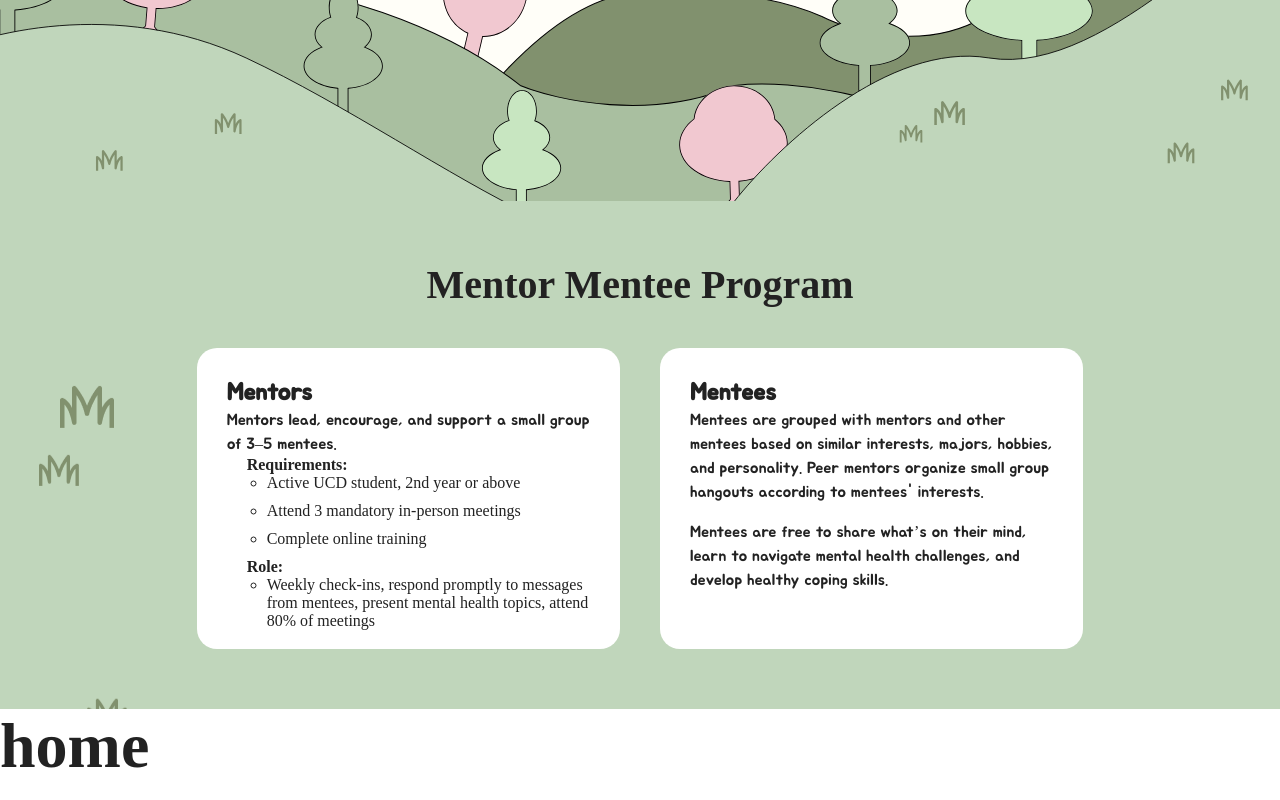
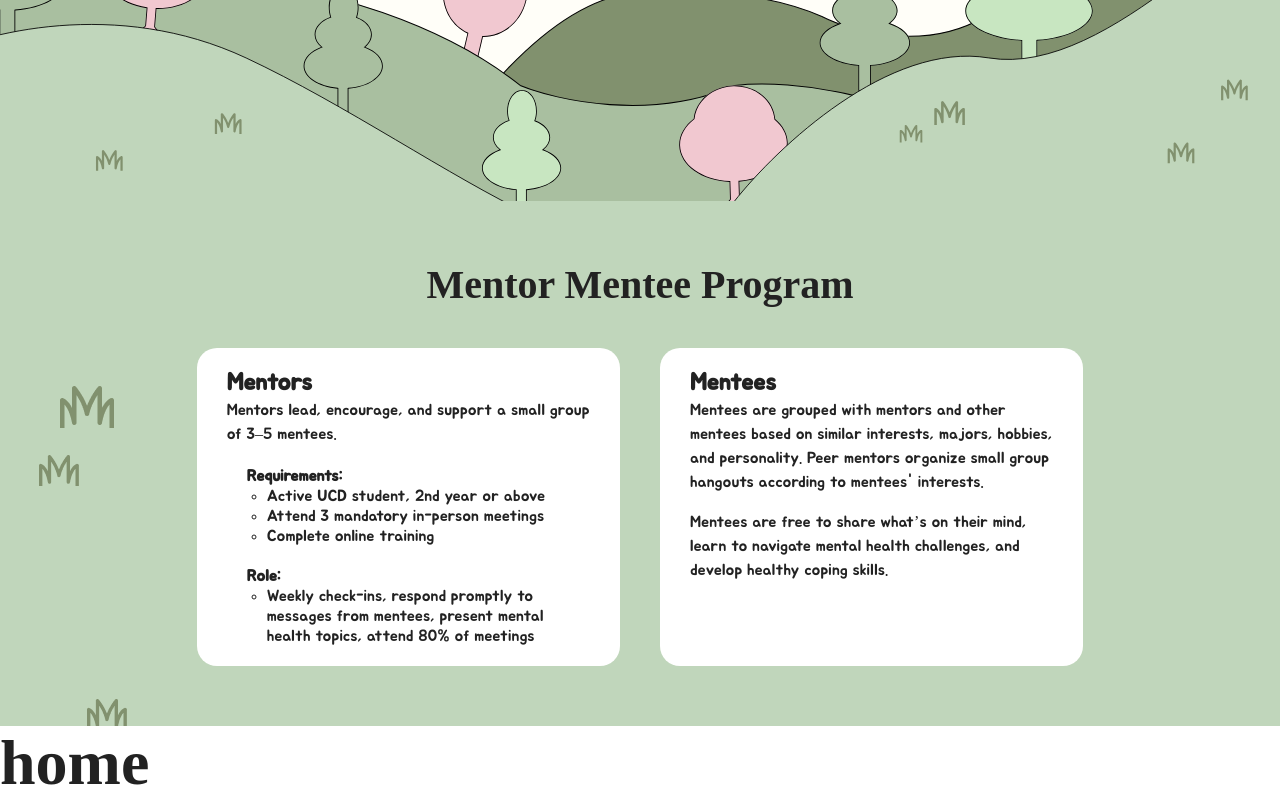
Before and after one commit to include-davis/aggie-peer-counseling, a Next.js app: page / in a window 1280 px wide. Shown: the part 672-1472 px from the top of the page. Built offline with nearby package versions, Linux system fonts and the light colour scheme; a web font is replaced by a local one.

Commit message:
style: update styles and anchor of program section

```diff
--- a/app/(pages)/_components/common/Navbar/Navbar.jsx
+++ b/app/(pages)/_components/common/Navbar/Navbar.jsx
@@ -2,12 +2,13 @@
 import React from 'react';
 import styles from './Navbar.module.scss';
 import Link from 'next/link';
-import { usePathname } from 'next/navigation';
 import NavHamburger from './menu';
+import { usePathname, useRouter } from 'next/navigation';
 
 
 const Navbar = () => {
     const pathname = usePathname();
+    const router = useRouter();
 
     const routeStyles = {
         "/home": styles["navbar-morning"],
@@ -17,6 +18,15 @@ const Navbar = () => {
     };
 
     const colorClass = routeStyles[pathname] || "";
+
+    const handleClick = () => {
+        if (pathname === '/') {
+            document.getElementById('program')?.scrollIntoView({ behavior: 'smooth' });
+        } else {
+            router.push('/#program'); // Navigate without animation
+        }
+    };
+
 
     return (
         <nav className={`${styles.navbar} ${colorClass}`}>
@@ -34,7 +44,7 @@ const Navbar = () => {
                     <Link href="/">About Us</Link>
                 </li>
                 <li className={styles["nav-link"]}>
-                    <a href="#program">Program</a>
+                    <a onClick={handleClick} style={{ cursor: 'pointer' }}>Program</a>
                 </li>
                 <li className={styles["nav-link"]}>
                     <Link href="/resources">Resources</Link>
--- a/app/(pages)/_components/home/Program/Program.jsx
+++ b/app/(pages)/_components/home/Program/Program.jsx
@@ -3,7 +3,7 @@ import styles from './Program.module.scss';
 
 export default function Program() {
   return (
-    <section className={styles.programSection}>
+    <section className={styles.programSection} id="program">
       <h1 className={styles.title}>Mentor Mentee Program</h1>
       <div className={styles.cardContainer}>
         <div className={styles.card}>
@@ -12,7 +12,7 @@ export default function Program() {
             Mentors lead, encourage, and support a small group of 3–5 mentees.
           </p>
           <ul>
-            <div>
+            <div className={styles.bulletsDiv}>
               <strong>Requirements:</strong>
               <ul>
                 <li>Active UCD student, 2nd year or above</li>
@@ -20,7 +20,7 @@ export default function Program() {
                 <li>Complete online training</li>
               </ul>
             </div>
-            <div>
+            <div className={styles.bulletsDiv}>
               <strong>Role:</strong>
               <ul>
                 <li>Weekly check-ins, respond promptly to messages from mentees, present mental health topics, attend 80% of meetings</li>
--- a/app/(pages)/_components/home/Program/Program.module.scss
+++ b/app/(pages)/_components/home/Program/Program.module.scss
@@ -20,13 +20,15 @@
 .card {
     background: #ffffff;
     border-radius: 20px;
-    padding: 30px;
+    padding: 20px 30px;
     //width: 100%;
     text-align: left;
     width: 423.37px;
-    height: 301.3px;
     flex-shrink: 0;
 
+    font-family: 'Jua';
+    font-size: 1rem;
+    font-weight: 400;
 }
 
 .card h2 {
@@ -38,8 +40,8 @@
     padding-left: 20px;
 }
 
-.card li {
-    margin-bottom: 10px;
+.bulletsDiv {
+    padding-top: 20px;
 }
 
 @media (max-width: 768px) {
--- a/app/(pages)/resources/page.jsx
+++ b/app/(pages)/resources/page.jsx
@@ -14,9 +14,6 @@ export default function Home() {
         title="Resources"
         subtitle="Support made just for you"
       />
-      <h1>Header 1</h1>
-      <p>body</p>
-
       <div className={styles.resourcesContainer}>
 
         <div className={styles.resourcesBody}>
```
Lines whose indentation alone changed are shown as unchanged.
